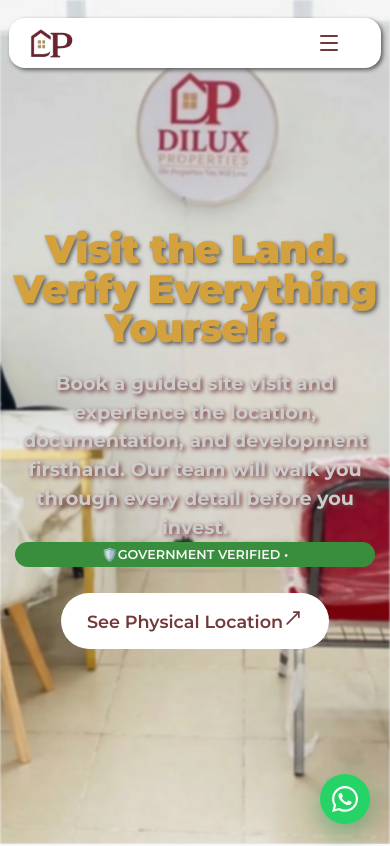
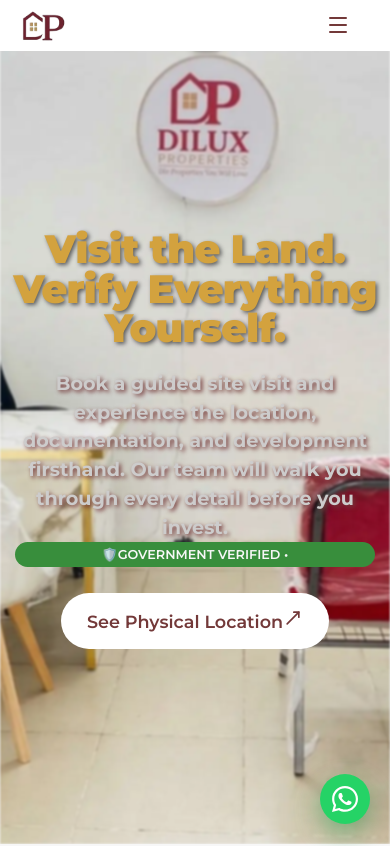
Before and after one commit to Ugochukwu111/Dilux, a React (Vite) app: page /contact-us in a window 390 px wide. Shown: the top 846 px of the page. Built offline with nearby package versions, Linux system fonts and the light colour scheme.

Commit message:
styles : redesign for mobile, add citizen toute

```diff
--- a/src/Components/NavBar.css
+++ b/src/Components/NavBar.css
@@ -1,9 +1,9 @@
-.nav-bar-container-wrapper{
+.nav-bar-container-wrapper {
   position: fixed;
   display: flex;
   width: 100%;
   justify-content: center;
-     padding: 1em .5em;
+  padding: 1em 0.5em;
   transition: all 250ms ease;
   align-items: start;
   overflow: auto;
@@ -11,109 +11,97 @@
   z-index: 2147483647;
 }
 
-.nav-bar-container-wrapper.active{
+.nav-bar-container-wrapper.active {
   inset: 0;
   backdrop-filter: blur(10px);
   background-color: rgba(66, 65, 65, 0.228);
 }
 
-
-
-.nav-bar-container{
+.nav-bar-container {
   background-color: var(--white);
   width: 100%;
-  max-width: 1000px;
+  max-width: 1200px;
   display: flex;
   justify-content: space-between;
-  padding: .4em 1em;
+  padding: 0.4em 1em;
   border-radius: 10rem;
   align-items: center;
   box-shadow: 2px 2px 4px var(--dark-gray);
   z-index: 9999;
   position: relative;
+}
 
+.nav-bar-container nav ul {
+  display: flex;
+  list-style: none;
+  font-size: 0.9rem;
+}
+
+.nav-bar-container nav ul li a {
+  position: relative;
+  margin: 0 0.5em;
+  text-align: center;
+  justify-content: center;
+}
+.nav-bar-container nav ul li a.active {
+  color: var(--dark-maroon);
+  font-weight: 700;
 }
 
 
-.nav-bar-container nav ul{
-  display: flex;
-  list-style: none;
-  font-size: .9rem;
+
+
+.nav-bar-container button {
+  border-radius: 1.5rem;
+  border: none;
+}
+.nav-bar-container figure {
+  margin-right: 1em;
 }
 
-.nav-bar-container nav ul li a{
+@media (max-width: 900px) {
+  .nav-bar-container {
+    max-width: fit-content;
+    width: fit-content;
+  }
+  .nav-bar-container nav ul li a svg {
+    display: none;
+  }
+  .nav-bar-container nav ul li a {
+    margin: 0 0.1em;
+    padding: 0 0.2em;
+  }
+}
+
+@media (max-width: 750px) {
+  .nav-bar-container-wrapper {
+    padding: 0;
+    z-index: 2147483647;
+  }
+
+  .nav-bar-container {
+    max-width: 100%;
+    width: 100%;
     position: relative;
-  margin: 0 .5em;
-  text-align: center;
-  justify-content: center;
+    border-radius: 1rem;
+    transition: all 0.35s ease;
+    border-radius: 0;
   }
-.nav-bar-container nav ul li a.active{
-  color: var(--dark-maroon);
-}
-.nav-bar-container nav ul li a.active::before{
+
+  .nav-bar-container nav,
+  ul,
+  li,
+  a {
     width: 100%;
   }
 
-.nav-bar-container nav ul li a::before {
-  content: '';
-  display: block;
-  position: absolute;
-  width: 0%;
-  margin: 0 .2em;
-  height: 5px;
-  border-radius: 2rem;
-  background-color: var(--dark-maroon);
-  bottom: -.5em;
-  transition: all 300ms ease;
-}
-
-.nav-bar-container nav ul li a:hover::before {
-  width: 100%;
-}
-
-.nav-bar-container button {
-  border-radius:  1.5rem;
-  border: none;
-}
-.nav-bar-container figure{
-  margin-right: 1em;
-}
-
-@media(max-width:900px){
-   .nav-bar-container{
-    max-width: fit-content;
-    width: fit-content;
-   }
-.nav-bar-container nav ul li a svg{
-  display: none;
-}
-.nav-bar-container nav ul li a{
-  margin: 0 .1em;
-  padding: 0 .2em;
-}
-}
-
-@media (max-width: 750px){
-  .nav-bar-container{
-    max-width:  700px;
-    width: 100%;
-    position: relative;
-    border-radius: 1rem;
-    transition: all .350s ease;
-   }
-
-   .nav-bar-container nav, ul,li,a{
-    width: 100%;
-   }
-
-  .nav-bar-container nav ul{
+  .nav-bar-container nav ul {
     flex-direction: column;
     align-items: start;
     margin-bottom: 1em;
-
   }
 
-  .navbar-book-btn-container{
+  .navbar-book-btn-container {
     flex-direction: column;
     align-items: start;
     position: absolute;
@@ -126,45 +114,41 @@
     overflow: hidden;
     transition: all 250ms ease;
     transform: translateY(-10px);
-     border-bottom-left-radius: .5em;
-     border-bottom-right-radius: .5rem;
+    border-bottom-left-radius: 0.5em;
+    border-bottom-right-radius: 0.5rem;
   }
-    .navbar-book-btn-container.show{
-     padding: .5em;
-     height: 300px;
+  .navbar-book-btn-container.show {
+    padding: 0.5em;
+    height: fit-content;
   }
-  .nav-bar-container.active-nav{
+  .nav-bar-container.active-nav {
     border-bottom-left-radius: 0;
     border-bottom-right-radius: 0;
   }
 
-
-  .navbar-book-btn-container button{
+  .navbar-book-btn-container button {
     width: 100%;
     padding: 1em;
     display: flex;
     justify-content: center;
   }
-  .navbar-book-btn-container button:hover{
+  .navbar-book-btn-container button:hover {
     transform: none;
   }
 
-
-
-  .nav-bar-container nav ul li{
+  .nav-bar-container nav ul li {
     width: 100%;
     text-align: start;
   }
 
-  .nav-bar-container nav ul li a{
+  .nav-bar-container nav ul li a {
     width: 100%;
     padding: 1em;
   }
 
-  .nav-bar-btn{
+  .nav-bar-btn {
     display: flex;
     background-color: transparent;
     color: var(--dark-maroon);
-
   }
 }
--- a/src/Components/NavBar.jsx
+++ b/src/Components/NavBar.jsx
@@ -57,6 +57,14 @@
             </NavLink>
           </li>
           <li>
+            <NavLink to="/dilux-citizen">
+              <Users />
+              <span>
+                Dilux Citizen
+              </span>
+            </NavLink>
+          </li>
+          <li>
             <NavLink to="/contact-us">
                <ShieldCheck />
                <span>
```
Lines whose indentation alone changed are shown as unchanged.
